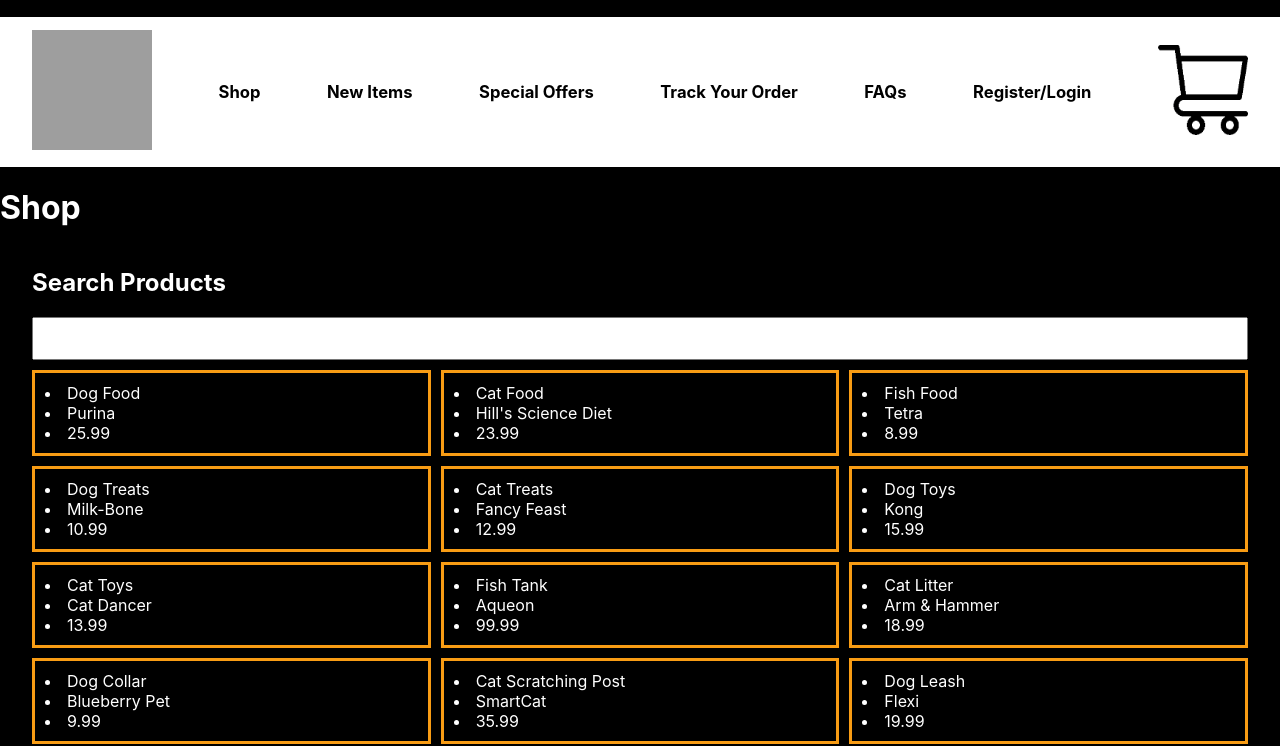
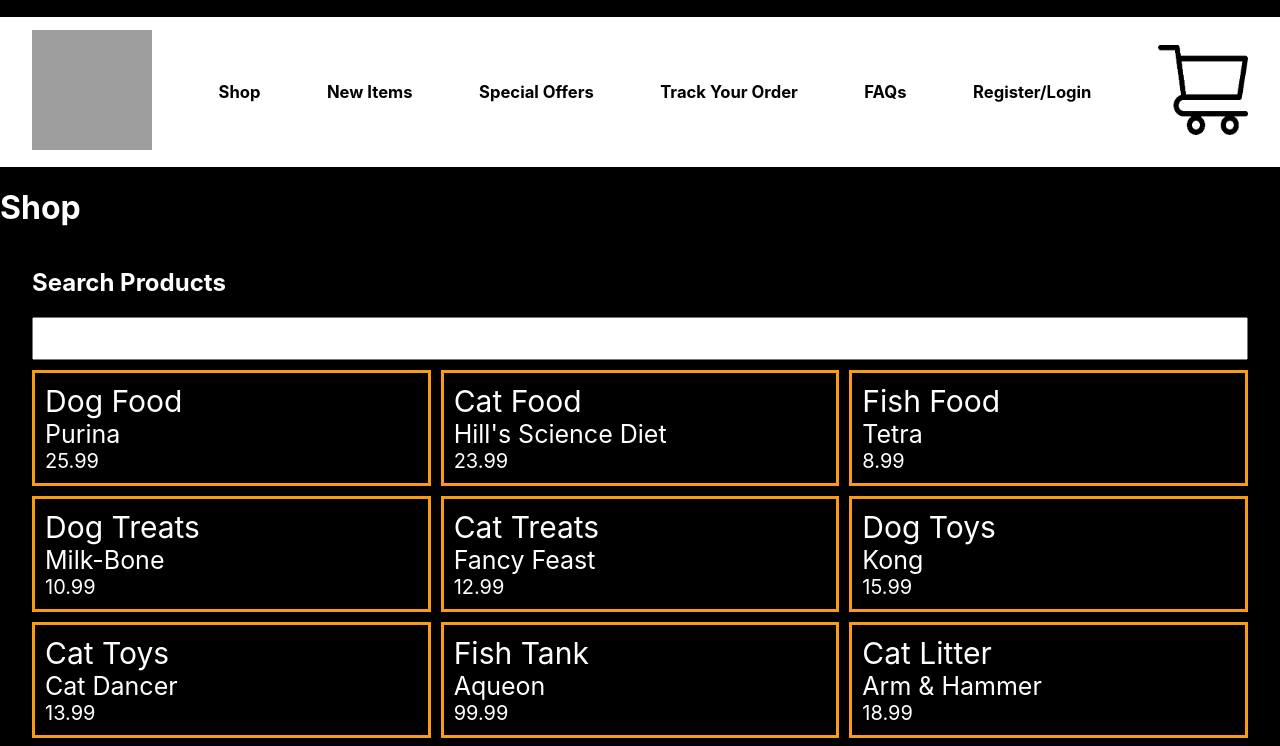
Before and after one commit to dplascenciap/CSFS1010-Assignment-1, a React (Create React App) app in the folder petstore_ecommerce/: page /shop in a window 1280 px wide. Shown: the top 746 px of the page. Built offline with nearby package versions, Linux system fonts and the light colour scheme; grey boxes are pictures that could not be loaded.

Commit message:
Add style to products

```diff
--- a/petstore_ecommerce/src/App.css
+++ b/petstore_ecommerce/src/App.css
@@ -166,11 +166,15 @@
 
 .productList {
   display: grid;
-  grid-template-columns: repeat(auto-fill, minmax(300px, 1fr));
+  grid-template-columns: repeat(auto-fill, minmax(350px, 1fr));
   margin-top: 10px;
   gap: 10px;
   padding-left: 2rem;
   padding-right: 2rem;
+}
+
+.productList li {
+  display: block;
 }
 
 .product {
@@ -179,6 +183,10 @@
 }
 
 .product .name {
+  font-size: 30px;
+}
+
+.product .supplier {
   font-size: 25px;
 }
 
--- a/petstore_ecommerce/src/components/Products.js
+++ b/petstore_ecommerce/src/components/Products.js
@@ -17,9 +17,9 @@
         <div className="productList">
             {filteredResults.map((productItem) => (
                 <div className="product">
-                    <li>{productItem.name}</li>
-                    <li>{productItem.supplier}</li>
-                    <li>{productItem.price}</li>
+                    <li className="name">{productItem.name}</li>
+                    <li className="supplier">{productItem.supplier}</li>
+                    <li className="price">{productItem.price}</li>
                     </div>
                 ))}
         </div>
```
